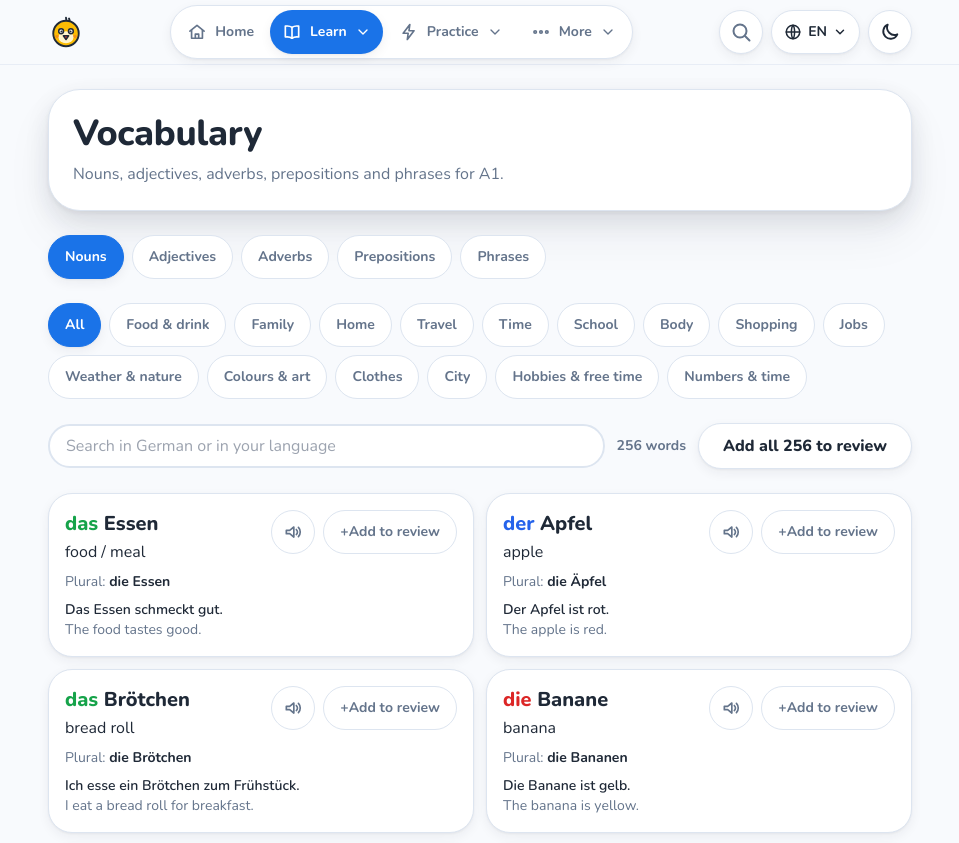
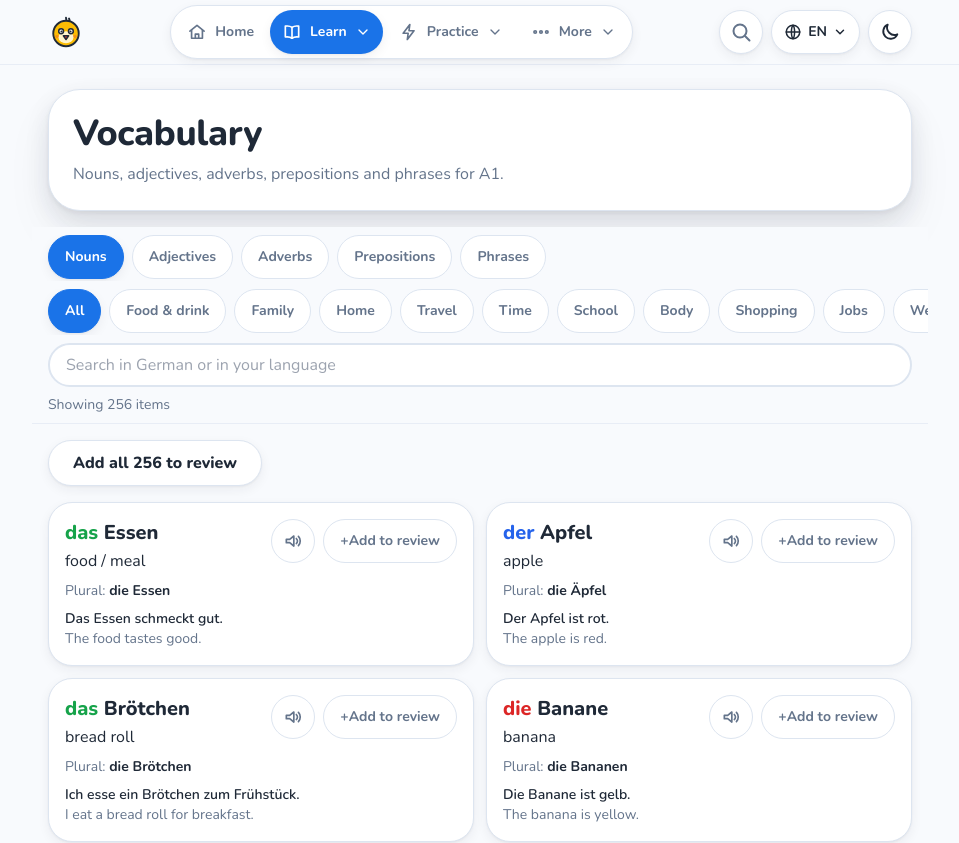
Before and after one commit to erfantmi9/Deutsch-lernen, a Next.js app: page /en/vocabulary in a window 1280 px wide. Shown: the top 843 px of the page, without its empty margins (160-1119 px from the left). Built offline with nearby package versions, Linux system fonts and the light colour scheme.

Commit message:
vocabulary: sticky FilterBar (scrollable kind/group pill rows, search, Showing N as the only live region), add-all result as a focused non-live note, Clear filters in the empty state
Co-Authored-By: Claude Opus 5.5 <noreply@anthropic.com>

```diff
--- a/components/VocabularyExplorer.tsx
+++ b/components/VocabularyExplorer.tsx
@@ -1,6 +1,6 @@
 "use client";
 
-import { useEffect, useMemo, useState } from "react";
+import { useEffect, useMemo, useRef, useState } from "react";
 import { useLocale, useTranslations } from "next-intl";
 import { Link } from "@/i18n/navigation";
 import type { ReviewCard, ReviewKind } from "@/lib/reviewCards";
@@ -12,6 +12,7 @@ import CardFront from "./CardFront";
 import SpeakButton from "./SpeakButton";
 import PageHeader from "./PageHeader";
 import ConfirmDialog from "./ui/ConfirmDialog";
+import FilterBar from "./ui/FilterBar";
 
 type Locale = "en" | "fa" | "de";
 
@@ -80,6 +81,15 @@ export default function VocabularyExplorer({ cards }: { cards: readonly ReviewCa
   const [message, setMessage] = useState<string | null>(null);
   const addCards = useSrsStore((s) => s.addCards);
   const deckIds = useSrsStore((s) => s.cards);
+  const searchInput = useRef<HTMLInputElement>(null);
+  const messageRef = useRef<HTMLParagraphElement>(null);
+
+  // The add-all result is not a live region (the "Showing N" count is this page's only one). Focus moves to it
+  // instead, after the confirm dialog has returned focus to its trigger, so screen readers read it.
+  const showMessage = (text: string) => {
+    setMessage(text);
+    window.setTimeout(() => messageRef.current?.focus(), 50);
+  };
 
   // Search results link here with ?kind=<kind>&q=<word>.
   useEffect(() => {
@@ -117,7 +127,7 @@ export default function VocabularyExplorer({ cards }: { cards: readonly ReviewCa
 
   const addAll = () => {
     if (missing.length === 0) {
-      setMessage(t("allInDeck"));
+      showMessage(t("allInDeck"));
       return;
     }
     setAskAddAll(true);
@@ -125,14 +135,25 @@ export default function VocabularyExplorer({ cards }: { cards: readonly ReviewCa
   const confirmAddAll = () => {
     setAskAddAll(false);
     const added = addCards(missing.map((c) => c.id));
-    setMessage(t("addedAll", { count: added }));
+    showMessage(t("addedAll", { count: added }));
   };
 
+  const clearFilters = () => {
+    setKind("noun");
+    setGroup("all");
+    setQuery("");
+    setMessage(null);
+    searchInput.current?.focus();
+  };
+
+  const pillRow = "-mx-4 flex gap-2 overflow-x-auto px-4 pb-0.5 [scrollbar-width:none] [&>button]:shrink-0 [&>button]:whitespace-nowrap";
+
   return (
-    <div className="space-y-6">
+    <div className="space-y-4">
       <PageHeader title={t("title")} subtitle={t("subtitle")} />
 
-      <div role="group" aria-label={t("kindLabel")} className="flex flex-wrap gap-2">
+      <FilterBar count={visible.length}>
+        <div role="group" aria-label={t("kindLabel")} className={pillRow}>
           {KINDS.map((k) => (
             <button key={k} type="button" aria-pressed={kind === k} onClick={() => chooseKind(k)} className="pill">
               {t(`kinds.${k}`)}
@@ -141,7 +162,7 @@ export default function VocabularyExplorer({ cards }: { cards: readonly ReviewCa
         </div>
 
         {groups && (
-        <div role="group" aria-label={t("groupLabel")} className="flex flex-wrap gap-2">
+          <div role="group" aria-label={t("groupLabel")} className={pillRow}>
             <button type="button" aria-pressed={group === "all"} onClick={() => setGroup("all")} className="pill">
               {t("groupAll")}
             </button>
@@ -153,10 +174,10 @@ export default function VocabularyExplorer({ cards }: { cards: readonly ReviewCa
           </div>
         )}
 
-      <div className="flex flex-wrap items-center gap-3">
-        <label className="min-w-[14rem] flex-1">
+        <label className="block">
           <span className="sr-only">{t("searchLabel")}</span>
           <input
+            ref={searchInput}
             type="search"
             value={query}
             onChange={(e) => {
@@ -168,10 +189,20 @@ export default function VocabularyExplorer({ cards }: { cards: readonly ReviewCa
             className="min-h-11 w-full rounded-full border-2 border-border bg-surface px-4 py-2 text-text outline-none focus-visible:border-primary focus-visible:ring-4 focus-visible:ring-primary/30"
           />
         </label>
-        <p className="text-sm font-bold text-text-muted">{t("count", { count: visible.length })}</p>
+      </FilterBar>
+
+      <div className="flex flex-wrap items-center gap-3">
         <button type="button" onClick={addAll} disabled={visible.length === 0} aria-haspopup="dialog" className="btn btn-secondary">
           {t("addAll", { count: visible.length })}
         </button>
+        {message && (
+          <p ref={messageRef} tabIndex={-1} data-testid="add-all-result" className="feedback-hint flex-1 outline-none">
+            {message}{" "}
+            <Link href="/review" className="font-extrabold underline">
+              {t("reviewLink")}
+            </Link>
+          </p>
+        )}
       </div>
 
       <ConfirmDialog
@@ -184,19 +215,13 @@ export default function VocabularyExplorer({ cards }: { cards: readonly ReviewCa
         onConfirm={confirmAddAll}
       />
 
-      <div role="status" aria-live="polite" className="min-h-0">
-        {message && (
-          <p className="feedback-hint">
-            {message}{" "}
-            <Link href="/review" className="font-extrabold underline">
-              {t("reviewLink")}
-            </Link>
-          </p>
-        )}
+      {visible.length === 0 ? (
+        <div className="card space-y-3 p-5">
+          <p className="text-text-muted">{t("empty")}</p>
+          <button type="button" onClick={clearFilters} className="btn btn-secondary">
+            {tUi("clearFilters")}
+          </button>
         </div>
-
-      {visible.length === 0 ? (
-        <p className="card p-5 text-text-muted">{t("empty")}</p>
       ) : (
         <ul className="grid gap-3 sm:grid-cols-2">
           {visible.map((c) => (
```
Lines whose indentation alone changed are shown as unchanged.
